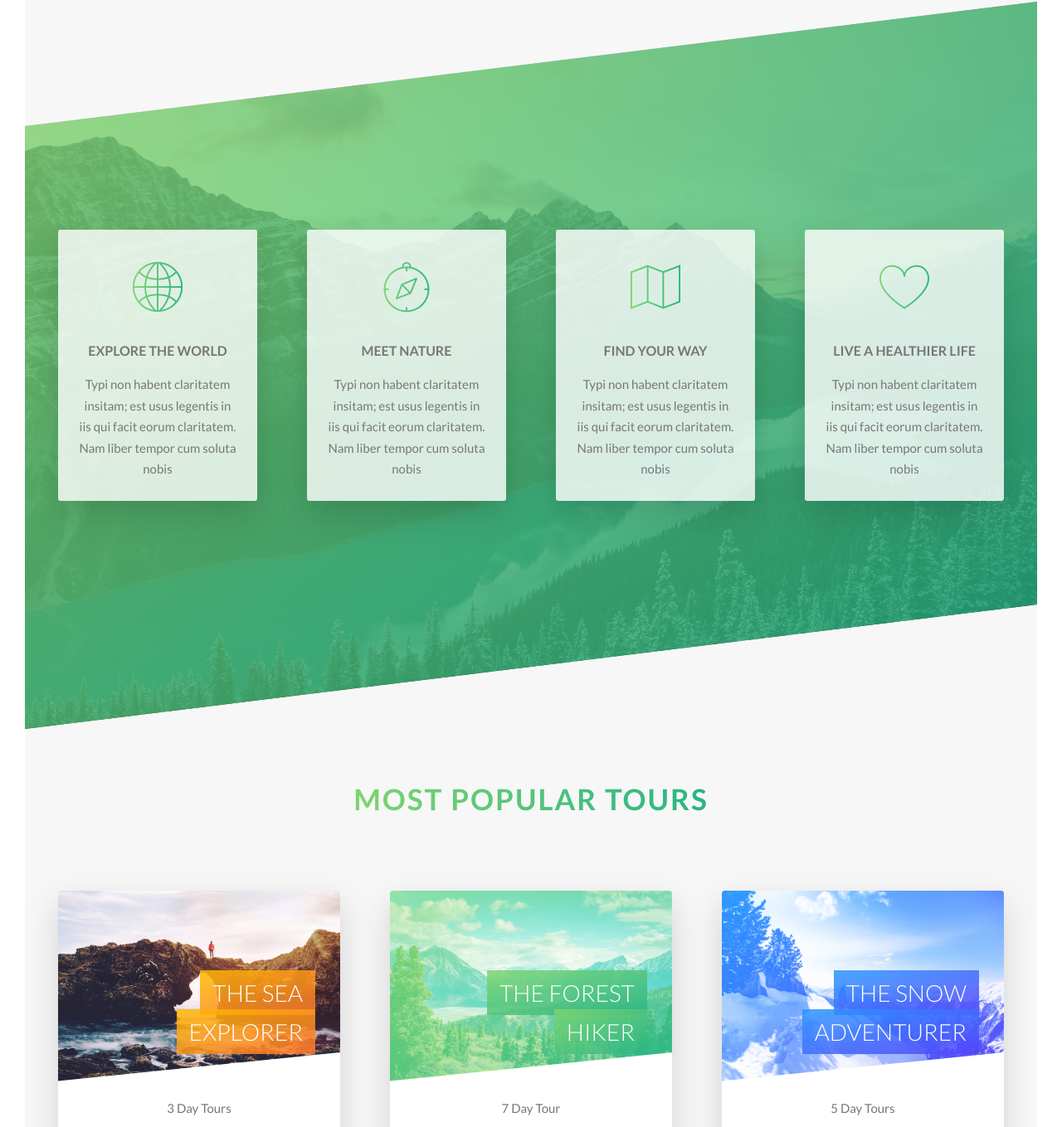
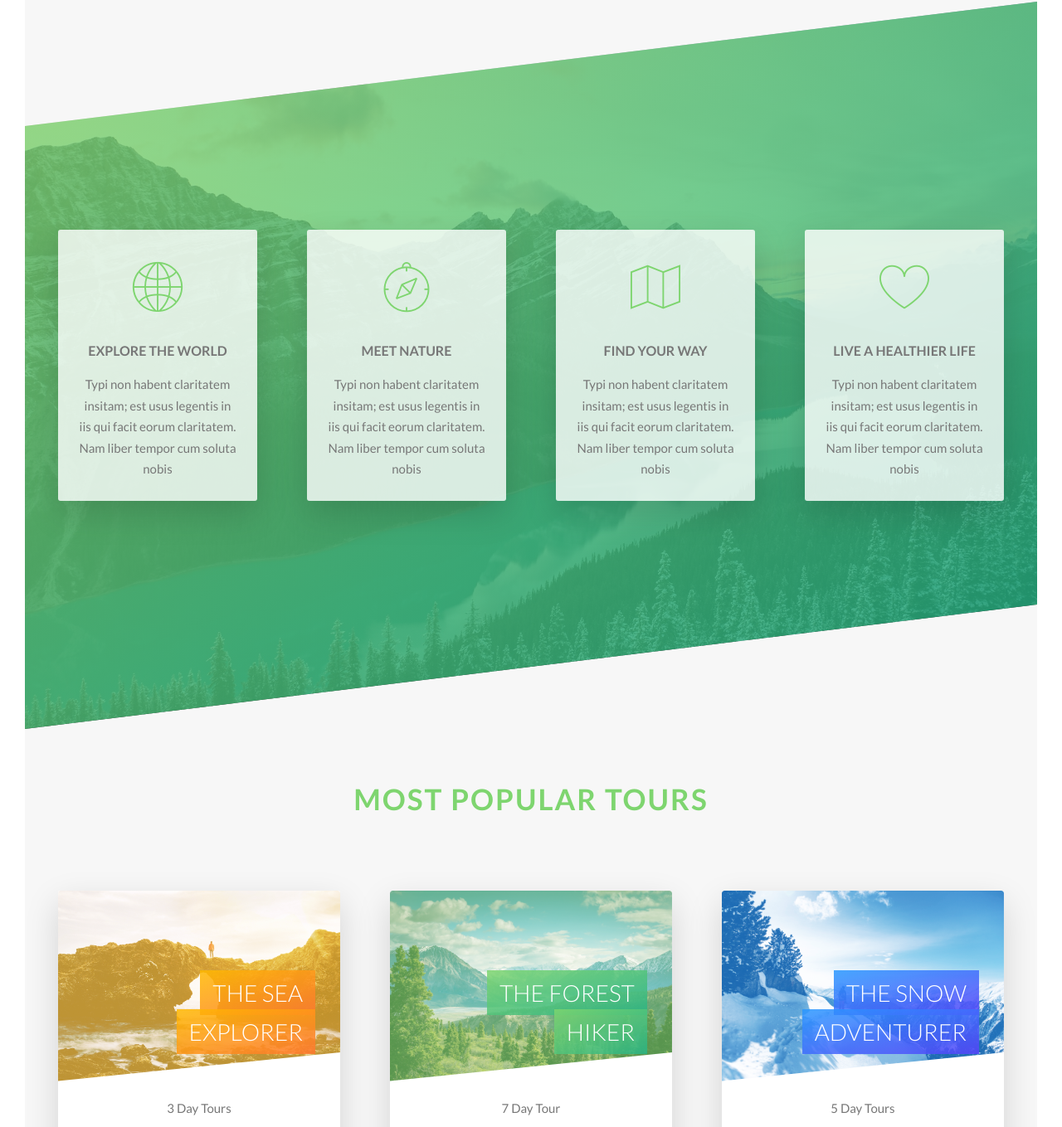
Before and after one commit to HonestPhil/natours, a website: page index.html in a window 1280 px wide. Shown: the part 1441-2800 px from the top of the page at 83% size. Drawn offline with Linux system fonts and the light colour scheme.

Commit message:
writing universal code

```diff
--- a/sass/base/_typography.scss
+++ b/sass/base/_typography.scss
@@ -54,12 +54,12 @@ body {
     letter-spacing: .2rem;
     transition: all .2s;
 
-    @supports (-webkit-background-clip: text) or (background-clip: text){
-    background-image: linear-gradient(to right, $color-primary-light, $color-primary-dark);
-    -webkit-background-clip: text;
-    background-clip: text;
-    color: transparent;
-    }
+    // @supports (-webkit-background-clip: text) or (background-clip: text){
+    //     background-image: linear-gradient(to right, $color-primary-light, $color-primary-dark);
+    //     -webkit-background-clip: text;
+    //     background-clip: text;
+    //     color: transparent;
+    // }
 
     @include respond(tab-port) {
         font-size: 3rem;
--- a/sass/components/_cards.scss
+++ b/sass/components/_cards.scss
@@ -58,12 +58,15 @@
 
         &--1 {
             background-image: url(../img/nat-5.jpg);
+            background-color: rgba($color-secondary-light,.7);
         }
         &--2 {
-            background-image: linear-gradient(to right bottom, $color-primary-light, $color-primary-dark), url(../img/nat-6.jpg);
+            background-image: url(../img/nat-6.jpg);
+            background-color: rgba($color-primary-light,.7);
         }
         &--3 {
-            background-image: linear-gradient(to right bottom, $color-tertiary-light, $color-tertiary-dark), url(../img/nat-7.jpg);
+            background-image: url(../img/nat-7.jpg);
+            background-color: rgba($color-tertiary-light,.7);
         }
 
         @supports (-webkit-clip-path: polygon(0 0)) or (clip-path: polygon(0 0)){
--- a/sass/components/_feature-box.scss
+++ b/sass/components/_feature-box.scss
@@ -16,9 +16,15 @@
         font-size: 6rem;
         margin-bottom: .5rem;
         display: inline-block;
-        background-image: linear-gradient(to right, $color-primary-light, $color-primary-dark);
         -webkit-background-clip: text;
-        color: transparent;
+        color: $color-primary-light;
+
+    // @supports (-webkit-background-clip: text) or (background-clip: text){
+    //     background-image: linear-gradient(to right, $color-primary-light, $color-primary-dark);
+    //     -webkit-background-clip: text;
+    //     background-clip: text;
+    //     color: transparent;
+    // }
 
          @include respond(tab-port) {
             margin-bottom: 0;
```
Also changed, not shown: css/main.css.
